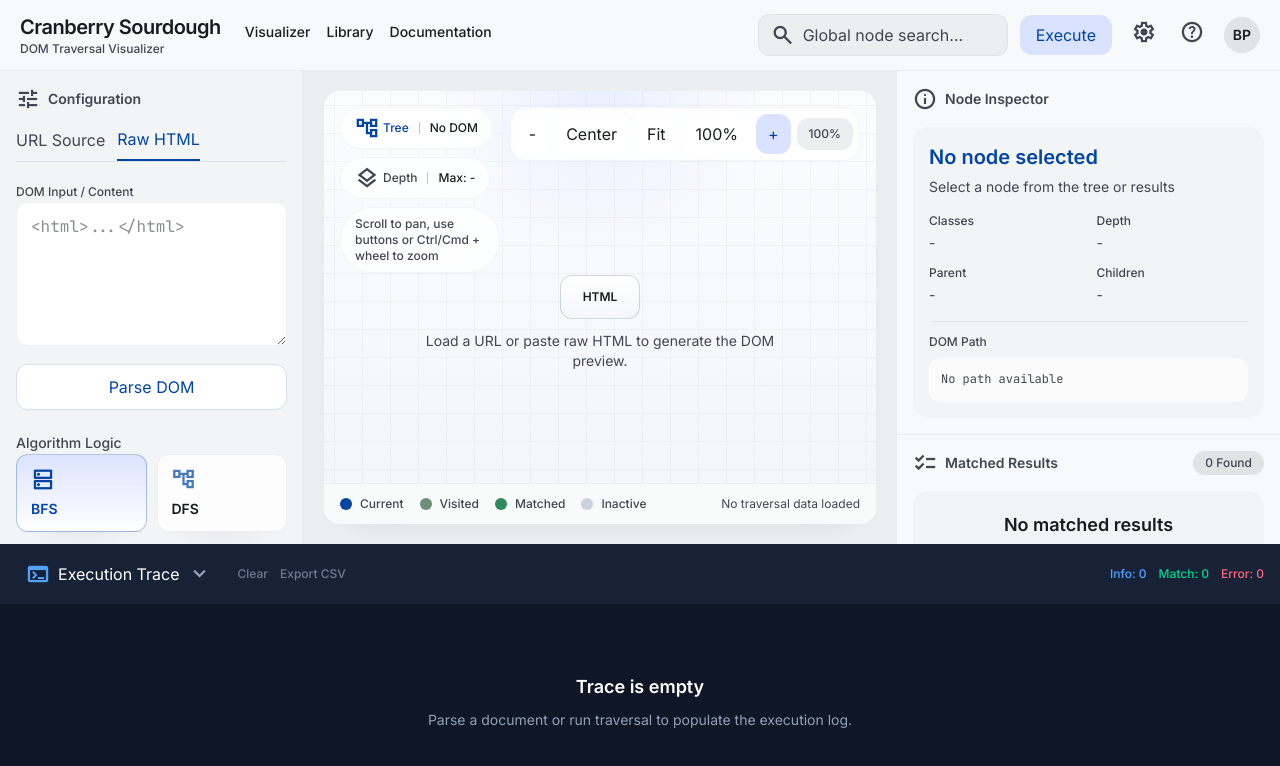
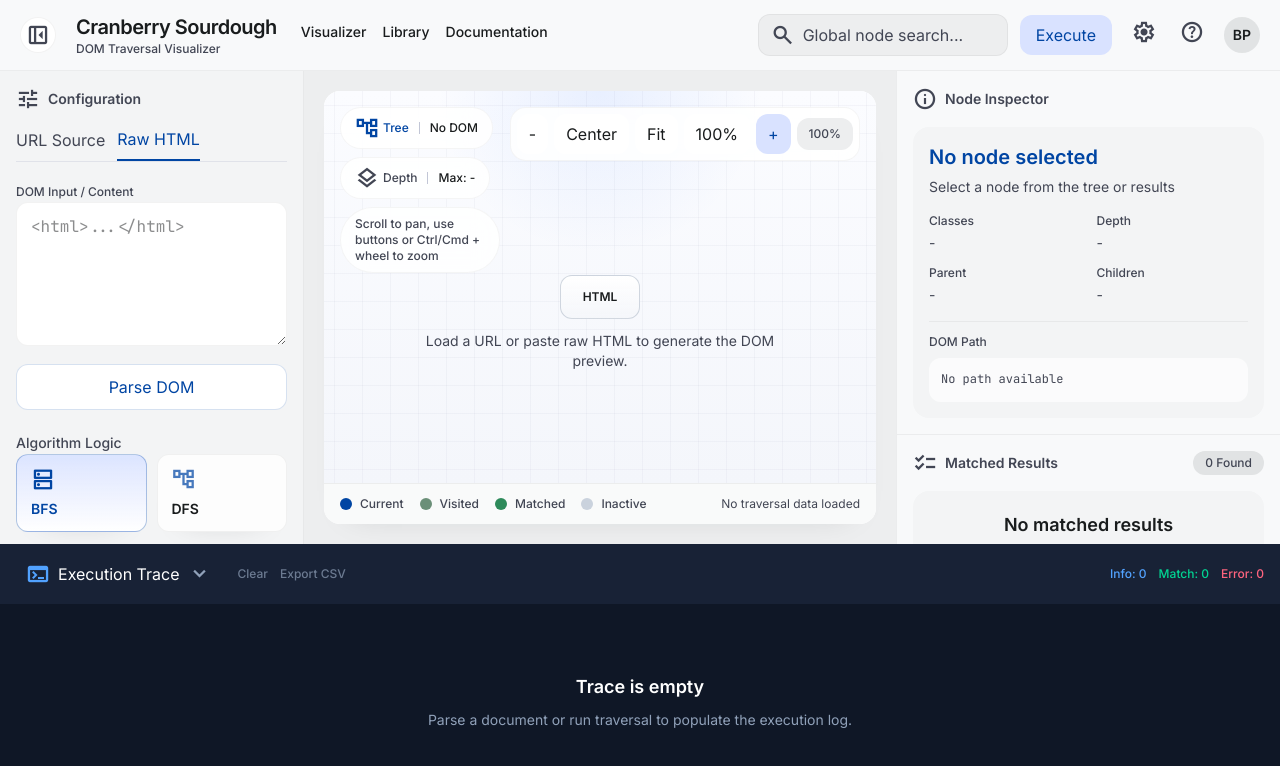
Before and after one commit to jsndwrd/Tubes2_CranberrySourdough, a React (Vite) app: page / in a window 1280 px wide. Shown: the top 766 px of the page. Built offline with nearby package versions, Linux system fonts and the light colour scheme.

Commit message:
Feat: Add hide and unhide feature for left sidebar

```diff
--- a/src/App.tsx
+++ b/src/App.tsx
@@ -16,6 +16,7 @@ function App() {
   const [algorithm, setAlgorithm] = useState<Algorithm>("BFS");
   const [sourceMode, setSourceMode] = useState<SourceMode>("html");
   const [resultMode, setResultMode] = useState<ResultMode>("top");
+  const [isConfigurationCollapsed, setIsConfigurationCollapsed] = useState(false);
   const [isTraceOpen, setIsTraceOpen] = useState(true);
   const [isBusy, setIsBusy] = useState(false);
   const [urlInput, setUrlInput] = useState("");
@@ -143,12 +144,18 @@ function App() {
 
   return (
     <div className="bg-[var(--background)] xl:h-screen xl:overflow-hidden">
-      <div className="min-h-screen xl:flex xl:h-full xl:flex-col">
-        <AppHeader isBusy={isBusy} onExecute={runTraversal} />
+        <div className="min-h-screen xl:flex xl:h-full xl:flex-col">
+        <AppHeader
+          isBusy={isBusy}
+          isConfigurationCollapsed={isConfigurationCollapsed}
+          onExecute={runTraversal}
+          onToggleConfiguration={() => setIsConfigurationCollapsed((value) => !value)}
+        />
 
         <div className="flex flex-1 flex-col xl:flex-row xl:overflow-hidden">
           <ConfigurationPanel
             algorithm={algorithm}
+            collapsed={isConfigurationCollapsed}
             htmlInput={htmlInput}
             isBusy={isBusy}
             limitInput={limitInput}
--- a/src/frontend/components/AppHeader.tsx
+++ b/src/frontend/components/AppHeader.tsx
@@ -2,13 +2,26 @@ import { navigation } from "../constants";
 
 type AppHeaderProps = {
   isBusy: boolean;
+  isConfigurationCollapsed: boolean;
   onExecute: () => void;
+  onToggleConfiguration: () => void;
 };
 
-export function AppHeader({ isBusy, onExecute }: AppHeaderProps) {
+export function AppHeader({ isBusy, isConfigurationCollapsed, onExecute, onToggleConfiguration }: AppHeaderProps) {
   return (
-    <header className="sticky top-0 z-30 flex items-center justify-between border-b border-black/5 bg-[rgba(248,249,250,0.94)] px-4 py-3 backdrop-blur md:px-5">
-      <div className="flex items-center gap-4 md:gap-6">
+    <header className="sticky top-0 z-30 flex items-center justify-between border-b border-black/5 bg-[rgba(248,249,250,0.94)] px-4 py-3 backdrop-blur md:px-5 xl:relative">
+      <button
+        aria-expanded={!isConfigurationCollapsed}
+        aria-label={isConfigurationCollapsed ? "Show configuration panel" : "Hide configuration panel"}
+        className="hidden h-9 w-9 items-center justify-center rounded-full border border-black/5 bg-white text-[var(--text-muted)] shadow-[0_12px_24px_-20px_rgba(15,23,42,0.32)] transition hover:border-[var(--primary)]/18 hover:bg-[var(--primary-soft)]/36 hover:text-[var(--primary)] xl:absolute xl:left-5 xl:top-1/2 xl:flex xl:-translate-y-1/2"
+        onClick={onToggleConfiguration}
+        type="button"
+      >
+        <span className="material-symbols-outlined text-[19px]">
+          {isConfigurationCollapsed ? "left_panel_open" : "left_panel_close"}
+        </span>
+      </button>
+      <div className="flex items-center gap-4 md:gap-6 xl:pl-14">
         <div>
           <p className="font-headline text-lg font-semibold tracking-tight text-[var(--text)] md:text-xl">
             Cranberry Sourdough
--- a/src/frontend/components/ConfigurationPanel.tsx
+++ b/src/frontend/components/ConfigurationPanel.tsx
@@ -2,6 +2,7 @@ import type { Algorithm, ResultMode, SourceMode } from "../types";
 
 type ConfigurationPanelProps = {
   algorithm: Algorithm;
+  collapsed: boolean;
   sourceMode: SourceMode;
   resultMode: ResultMode;
   isBusy: boolean;
@@ -21,7 +22,7 @@ type ConfigurationPanelProps = {
   onReset: () => void;
 };
 
-export function ConfigurationPanel({ algorithm, sourceMode, resultMode, isBusy, urlInput, htmlInput, selector, limitInput, onAlgorithmChange, onSourceModeChange, onResultModeChange, onUrlInputChange, onHtmlInputChange, onSelectorChange, onLimitInputChange, onParseSource, onRunTraversal, onReset }: ConfigurationPanelProps) {
+export function ConfigurationPanel({ algorithm, collapsed, sourceMode, resultMode, isBusy, urlInput, htmlInput, selector, limitInput, onAlgorithmChange, onSourceModeChange, onResultModeChange, onUrlInputChange, onHtmlInputChange, onSelectorChange, onLimitInputChange, onParseSource, onRunTraversal, onReset }: ConfigurationPanelProps) {
   const tabButtonClass = "pb-2 text-sm font-medium transition-colors hover:text-[var(--primary)]";
   const primaryActionButtonClass = "flex w-full items-center justify-center gap-2 rounded-xl bg-[var(--primary)] px-4 py-2.5 text-sm font-semibold text-white transition hover:-translate-y-0.5 hover:shadow-[0_18px_30px_-22px_rgba(0,69,163,0.8)] hover:brightness-110 disabled:cursor-not-allowed disabled:opacity-70";
   const tertiaryActionButtonClass = "w-full rounded-xl border border-[var(--primary)]/16 bg-white px-4 py-2.5 text-sm font-medium text-[var(--primary)] transition hover:-translate-y-0.5 hover:border-[var(--primary)]/26 hover:bg-[var(--primary-soft)]/38 hover:shadow-[0_14px_24px_-20px_rgba(0,69,163,0.52)] disabled:cursor-not-allowed disabled:opacity-70";
@@ -31,7 +32,19 @@ export function ConfigurationPanel({ algorithm, sourceMode, resultMode, isBusy,
   const selectedHighlightClass = "border-[var(--primary)]/30 bg-[linear-gradient(180deg,rgba(217,226,255,0.92)_0%,rgba(255,255,255,0.98)_100%)] text-[var(--primary)] shadow-[0_18px_30px_-22px_rgba(0,69,163,0.72)] ring-1 ring-[var(--primary)]/14";
 
   return (
-    <aside className="w-full border-b border-black/5 bg-[var(--surface-low)] p-4 xl:w-[19rem] xl:flex-shrink-0 xl:overflow-y-auto xl:border-b-0 xl:border-r">
+    <div
+      className={[
+        "relative w-full transition-[width] duration-300 ease-out xl:flex-shrink-0 xl:overflow-visible",
+        collapsed ? "xl:w-0" : "xl:w-[19rem]"
+      ].join(" ")}
+    >
+      <aside
+        aria-hidden={collapsed}
+        className={[
+          "w-full border-b border-black/5 bg-[var(--surface-low)] p-4 transition-[transform,opacity] duration-300 ease-out xl:absolute xl:inset-y-0 xl:left-0 xl:w-[19rem] xl:overflow-y-auto xl:border-b-0 xl:border-r",
+          collapsed ? "pointer-events-none xl:-translate-x-full xl:opacity-0" : "xl:translate-x-0 xl:opacity-100"
+        ].join(" ")}
+      >
         <div className="space-y-5">
           <section className="space-y-4">
             <h2 className="flex items-center gap-2 text-sm font-semibold text-[var(--text-muted)]">
@@ -230,5 +243,7 @@ export function ConfigurationPanel({ algorithm, sourceMode, resultMode, isBusy,
           </section>
         </div>
       </aside>
+
+    </div>
   );
 }
```
Lines whose indentation alone changed are shown as unchanged.
